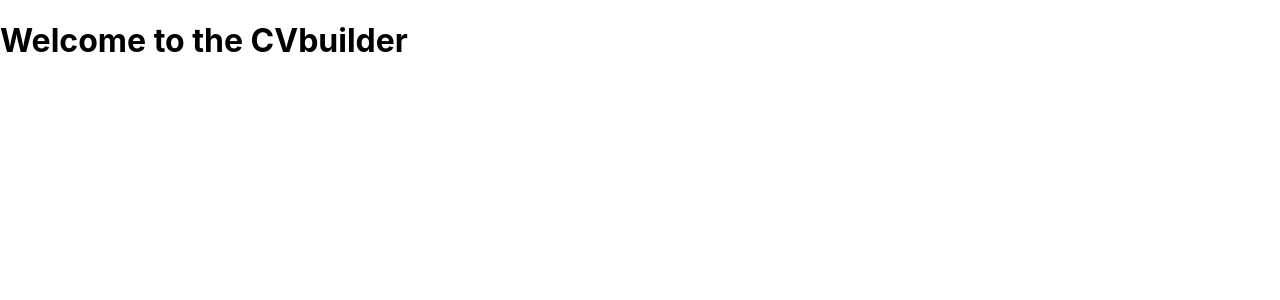
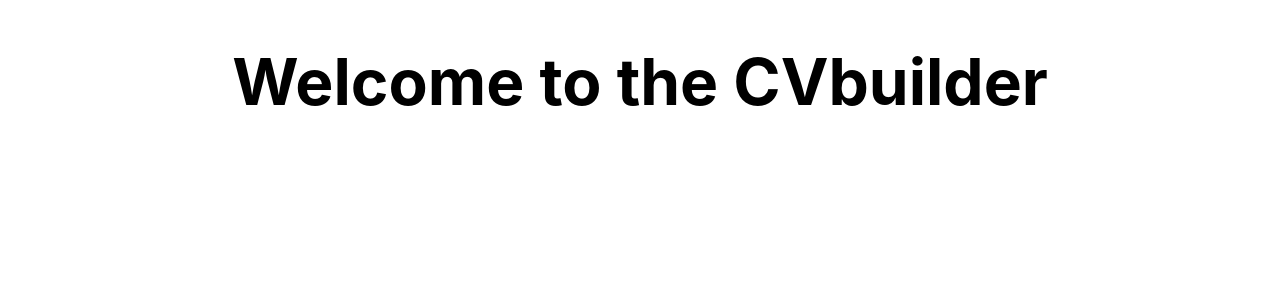
Before and after one commit to dhyanswathi/ReactCVBuilder, a React (Create React App) app in the folder cvbuilder/: page / in a window 1280 px wide. Shown: the top 300 px of the page. Built offline with nearby package versions, Linux system fonts and the light colour scheme.

Commit message:
adding style and removed unnecessary files

```diff
--- a/cvbuilder/package.json
+++ b/cvbuilder/package.json
@@ -8,6 +8,7 @@
     "@testing-library/user-event": "^13.2.1",
     "react": "^18.2.0",
     "react-dom": "^18.2.0",
+    "react-router-dom": "^6.4.3",
     "react-scripts": "5.0.1",
     "web-vitals": "^2.1.0",
     "yarn": "^1.22.19"
--- a/cvbuilder/public/index.html
+++ b/cvbuilder/public/index.html
@@ -2,42 +2,16 @@
 <html lang="en">
   <head>
     <meta charset="utf-8" />
-    <link rel="icon" href="%PUBLIC_URL%/favicon.ico" />
     <meta name="viewport" content="width=device-width, initial-scale=1" />
     <meta name="theme-color" content="#000000" />
     <meta
       name="description"
       content="Web site created using create-react-app"
     />
-    <link rel="apple-touch-icon" href="%PUBLIC_URL%/logo192.png" />
-    <!--
-      manifest.json provides metadata used when your web app is installed on a
-      user's mobile device or desktop. See https://developers.google.com/web/fundamentals/web-app-manifest/
-    -->
-    <link rel="manifest" href="%PUBLIC_URL%/manifest.json" />
-    <!--
-      Notice the use of %PUBLIC_URL% in the tags above.
-      It will be replaced with the URL of the `public` folder during the build.
-      Only files inside the `public` folder can be referenced from the HTML.
-
-      Unlike "/favicon.ico" or "favicon.ico", "%PUBLIC_URL%/favicon.ico" will
-      work correctly both with client-side routing and a non-root public URL.
-      Learn how to configure a non-root public URL by running `npm run build`.
-    -->
     <title>React App</title>
   </head>
   <body>
     <noscript>You need to enable JavaScript to run this app.</noscript>
     <div id="root"></div>
-    <!--
-      This HTML file is a template.
-      If you open it directly in the browser, you will see an empty page.
-
-      You can add webfonts, meta tags, or analytics to this file.
-      The build step will place the bundled scripts into the <body> tag.
-
-      To begin the development, run `npm start` or `yarn start`.
-      To create a production bundle, use `npm run build` or `yarn build`.
-    -->
   </body>
 </html>
--- a/cvbuilder/src/App.js
+++ b/cvbuilder/src/App.js
@@ -1,9 +1,12 @@
 import './App.css';
 import Welcome from './Components/Welcome';
-
 function App() {
   return (
-    <Welcome></Welcome>
+    <div className="App">
+      <h1>
+        <Welcome/>
+      </h1>
+    </div>
   );
 }
 
--- a/cvbuilder/src/Components/Welcome.js
+++ b/cvbuilder/src/Components/Welcome.js
@@ -1,7 +1,12 @@
 import React from 'react';
+// import { Link} from "react-router-dom";
 
 
-function Welcome (){
-    return <h1>Welcome to the CVbuilder</h1>
+function Welcome() {
+    return (
+        <div className='welcome'>
+        <h1>Welcome to the CVbuilder</h1>
+        </div>
+    )
 }
 export default Welcome;
--- a/cvbuilder/src/index.js
+++ b/cvbuilder/src/index.js
@@ -2,16 +2,21 @@ import React from 'react';
 import ReactDOM from 'react-dom/client';
 import './index.css';
 import App from './App';
+import { BrowserRouter as Router, Routes, Route } from "react-router-dom";
 import reportWebVitals from './reportWebVitals';
+import SignUp from './Components/Signup';
+import Welcome from './Components/Welcome';
 
 const root = ReactDOM.createRoot(document.getElementById('root'));
 root.render(
   <React.StrictMode>
-    <App />
+    <Router>
+      <Routes>
+        <Route exact path="/" element={<App/>} />
+        {/* <Route path="/SignUp" element={<SignUp/>} /> */}
+        <Route path="/Welcome" element={<Welcome/>} />
+      </Routes>
+    </Router>
   </React.StrictMode>
 );
-
-// If you want to start measuring performance in your app, pass a function
-// to log results (for example: reportWebVitals(console.log))
-// or send to an analytics endpoint. Learn more: https://bit.ly/CRA-vitals
 reportWebVitals();
```
Also changed, not shown: cvbuilder/src/Welcome.css (added), cvbuilder/src/logo.svg (deleted), 1 other file (tests, documents, lock files or other folders).
